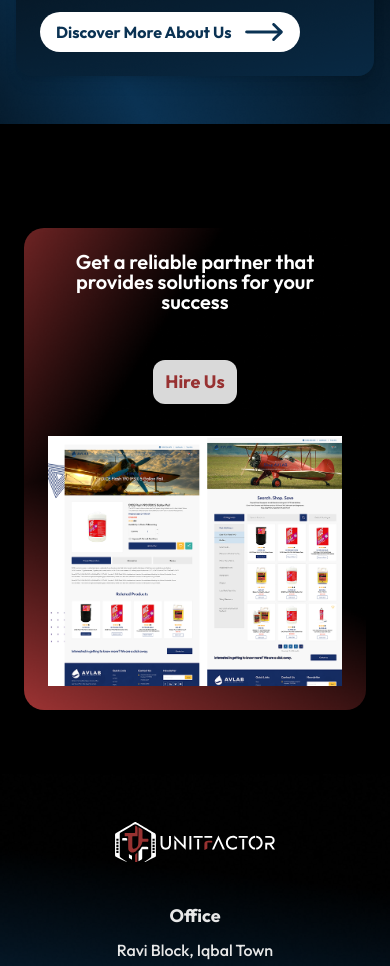
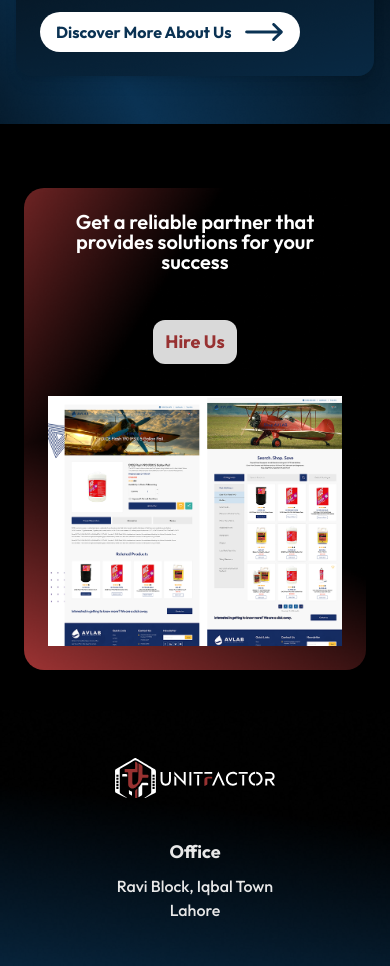
Before and after one commit to M-Jawad338211/UnitFactor-Website, a Next.js app: page / in a window 390 px wide. Shown: the part 6640-7606 px from the top of the page. Built offline with nearby package versions, Linux system fonts and the light colour scheme.

Commit message:
changes in homepage

```diff
--- a/src/app/components/homepage-details/partners.jsx
+++ b/src/app/components/homepage-details/partners.jsx
@@ -1,7 +1,7 @@
 import Image from "next/image";
 export default function Partners() {
   return (
-    <div className="px-6 sm:px-12 md:px-28 py-16 w-full h-full items-center justify-center text-center bg-black">
+    <div className="px-6 sm:px-12 md:px-28 pt-6 pb-10 lg:pt-12 lg:pb-20 xl:pt-16 xl:pb-24 w-full h-full items-center justify-center text-center bg-black">
       <div className="w-full p-6 sm:p-10 mx-auto bg-[url('/solutions-bg.png')] bg-cover bg-center bg-no-repeat rounded-[20px] md:rounded-[30px] grid grid-cols-1 lg:grid-cols-2 gap-8 md:gap-12 items-center mt-10">
         <div className="w-full h-auto space-y-6 flex flex-col items-center lg:items-start justify-center lg:justify-between text-center lg:text-left">
           <h2 className="text-xl md:text-3xl lg:text-4xl xl:text-5xl text-white font-semibold xl:font-bold leading-[100%] xl:leading-[140%] tracking-normal xl:max-w-2xl ">
```
